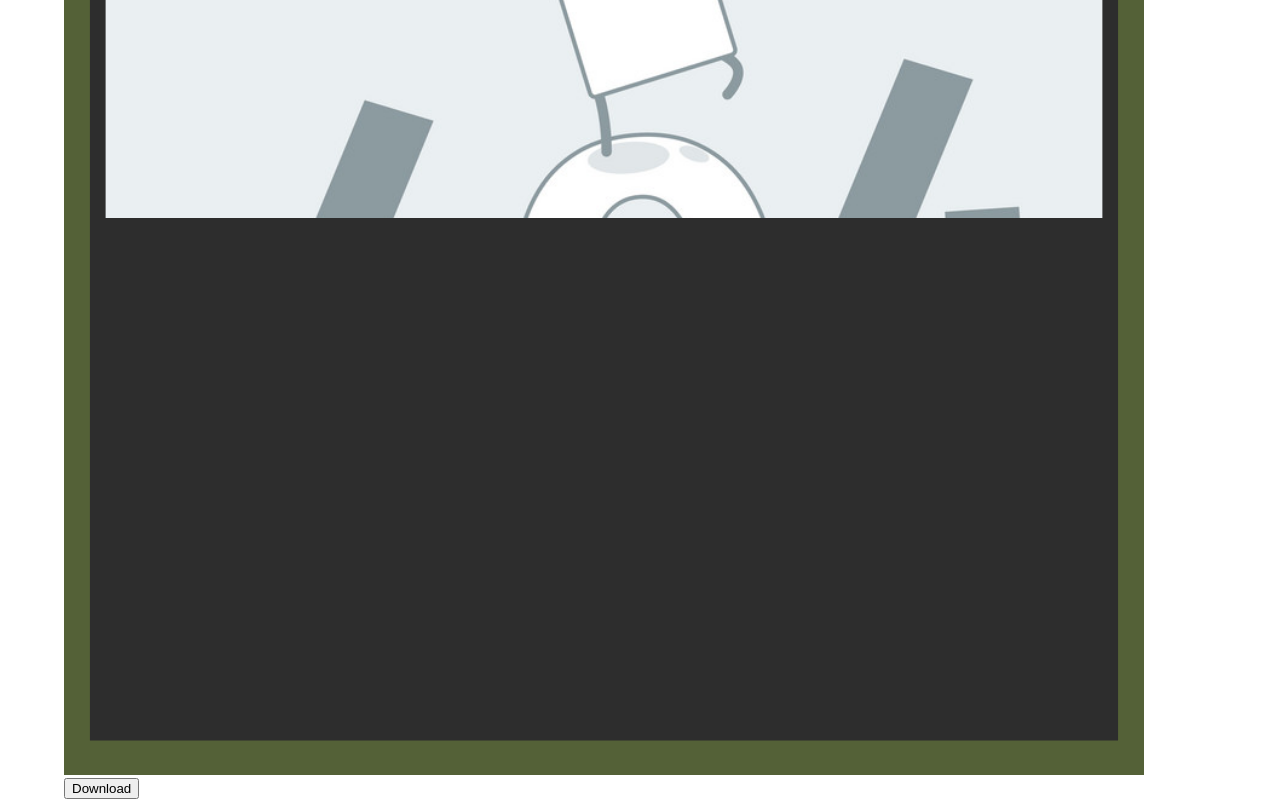
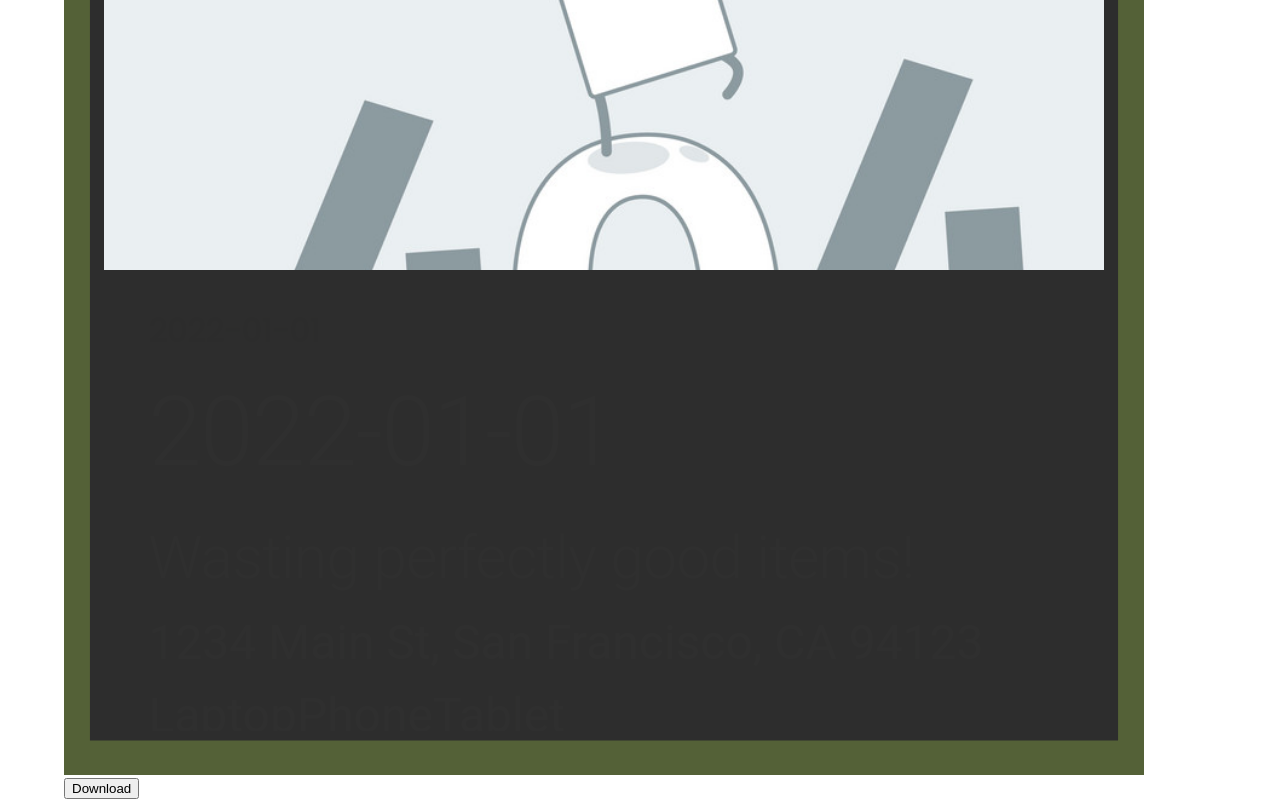
Before and after one commit to felixli1998/FYP-24_DCS__CodeAbility-Crew_EcoYah, a React (Create React App) app in the folder client/: page /poster-generator in a window 1280 px wide. Shown: the part 639-1439 px from the top of the page. Built offline with nearby package versions, Linux system fonts and the light colour scheme; no server answers.

Commit message:
Added text to posters

```diff
--- a/client/src/components/PosterTemplates/BasicTemplate.tsx
+++ b/client/src/components/PosterTemplates/BasicTemplate.tsx
@@ -1,4 +1,4 @@
-import { Box } from "@mui/material";
+import { Box, Typography } from "@mui/material";
 import PosterImageBoundingBox from "./PosterImageBoundingBox"
 import { DonationDetails } from "../../pages/Admin/PosterGenerator";
 
@@ -14,7 +14,7 @@ export default function BasicTemplate(donationDetails: DonationDetails) {
             sx={{
                 width: donationDetails.posterWidth,
                 height: donationDetails.posterHeight,
-                backgroundColor:  "#546137",
+                backgroundColor: "#546137",
                 position: 'relative', // Ensure relative positioning for child elements
                 display: "flex",
                 flexDirection: "column",
@@ -22,26 +22,72 @@ export default function BasicTemplate(donationDetails: DonationDetails) {
                 alignItems: "center",
                 padding: "1rem",
             }}
-        >
-            <BasicOutline
-                style={{
-                    position: "absolute",
-                    zIndex:1,
-                }}
-            />
+        >           <BasicOutline
+        style={{
+            position: "absolute",
+            opacity: 0.99,
+        }}
+    />
+
             <PosterImageBoundingBox
                 imageId={donationDetails.images}
                 folderPrefix={folderPrefixNames.POSTERS}
                 // This style refers to the mask
                 style={{
-                    width:"1000px",
-                    height:"800px",
+                    width: "1000px",
+                    height: "800px",
                     position: "absolute",
                     top: "45px",
                 }}
                 imageScale={1.1}
                 imageLeftShift="-50px"
                 imageTopShift="0px" />
+            <Box
+                sx={{
+                    justifyContent: "flex-start",
+                    backgroundColor: "rgba(0, 0, 0, 0)",
+                    width: "90%",
+                    height: "35%",
+                    padding: "1rem",
+                    marginTop: "800px",
+                    overflow: "hidden",
+                }}
+            >
+                <h1
+                    >
+                    {donationDetails.startDate}
+                </h1>
+                <Typography
+                    color="white"
+                    variant="h1"
+                    gutterBottom
+                    sx = {{zIndex: 5000}}
+                    >
+                    {donationDetails.startDate}
+                </Typography>
+                <Typography
+                    color="white"
+                    variant="h2"
+                    gutterBottom
+                    >
+                    {donationDetails.name}
+                </Typography>
+                <Typography
+                    color="white"
+                    variant="h3"
+                    gutterBottom
+                    >
+                    {donationDetails.location}
+                </Typography>
+                <Typography
+                    color="white"
+                    variant="h3"
+                    gutterBottom
+                    >
+                    {donationDetails.donationItems}
+                </Typography>
+
+            </Box>
 
             {/* Add content inside the box here */}
         </Box>
--- a/client/src/pages/Admin/PosterGenerator.tsx
+++ b/client/src/pages/Admin/PosterGenerator.tsx
@@ -1,4 +1,4 @@
-import { Box, Container } from "@mui/material";
+import { Container } from "@mui/material";
 import html2canvas from 'html2canvas';
 
 // Internal imports
@@ -25,6 +25,7 @@ export default function PosterGenerator() {
         posterWidth: 1080,
         images:  "Stock3.jpg"
     }
+
     const handleDownload = () => {
         const box = document.getElementById('poster-box');
         if (!box) return;
```
